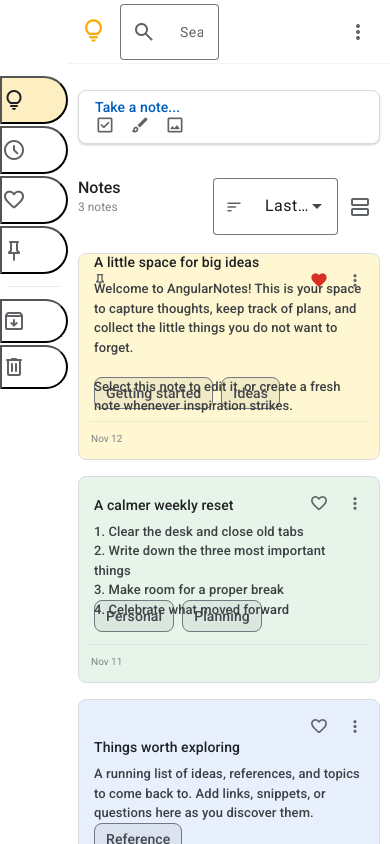
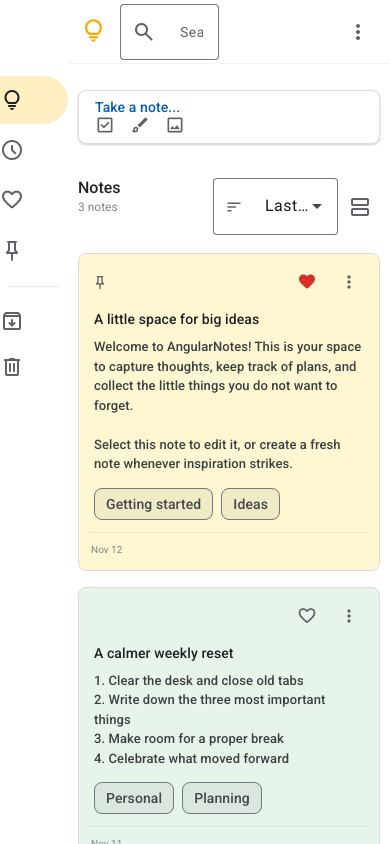
Before and after one commit to bradleysouciercomputer/AngularNotes, an Angular app: page / in a window 390 px wide. Shown: the top 844 px of the page. Built offline with nearby package versions, Linux system fonts and the light colour scheme.

Commit message:
Fix navigation outlines and note card action alignment

```diff
--- a/src/app/app.component.css
+++ b/src/app/app.component.css
@@ -272,3 +272,141 @@
   .sort-field { width: 125px; }
   .notes-controls { gap: 2px; }
 }
+
+/* Navigation and note-card layout corrections */
+.primary-navigation .mat-mdc-list-item,
+.primary-navigation button[mat-list-item] {
+  border: 0 !important;
+  outline: 0;
+  box-shadow: none !important;
+  -webkit-tap-highlight-color: transparent;
+}
+.primary-navigation .mat-mdc-list-item::before,
+.primary-navigation .mat-mdc-list-item::after,
+.primary-navigation button[mat-list-item]::before,
+.primary-navigation button[mat-list-item]::after {
+  border: 0 !important;
+  outline: 0 !important;
+  box-shadow: none !important;
+}
+.primary-navigation .mat-mdc-list-item:not(:focus-visible),
+.primary-navigation button[mat-list-item]:not(:focus-visible) {
+  outline: 0 !important;
+}
+.primary-navigation .mat-mdc-list-item:focus-visible,
+.primary-navigation button[mat-list-item]:focus-visible {
+  outline: 2px solid #1a73e8 !important;
+  outline-offset: -2px;
+}
+
+/* Keep the action row separate from the note text so cards grow with their content. */
+.note-card {
+  display: flex;
+  flex-direction: column;
+  align-self: start;
+  height: auto;
+  overflow: visible;
+}
+.note-card-top {
+  position: relative;
+  z-index: 2;
+  display: flex;
+  flex: 0 0 40px;
+  align-items: center;
+  width: 100%;
+  min-height: 40px;
+  gap: 2px;
+}
+.note-body {
+  position: relative;
+  z-index: 1;
+  display: flex;
+  flex: 0 0 auto;
+  flex-direction: column;
+  align-items: stretch;
+  justify-content: flex-start;
+  width: 100%;
+  height: auto;
+  min-height: 0;
+  overflow: visible;
+  padding: 7px 5px 10px;
+  margin: 0;
+  line-height: 1.5;
+}
+.note-title {
+  flex: 0 0 auto;
+  white-space: normal;
+  overflow-wrap: anywhere;
+}
+.note-text {
+  display: block;
+  flex: 0 0 auto;
+  max-height: none;
+  overflow: visible;
+  -webkit-line-clamp: unset;
+  white-space: pre-wrap;
+  overflow-wrap: anywhere;
+  word-break: normal;
+}
+.note-tags,
+.note-footer {
+  position: relative;
+  z-index: 1;
+  flex: 0 0 auto;
+}
+.list-mode .note-body {
+  min-height: 0;
+}
+.list-mode .note-text {
+  display: -webkit-box;
+  overflow: hidden;
+  -webkit-box-orient: vertical;
+  -webkit-line-clamp: 2;
+  white-space: pre-line;
+}
+
+/* Give the Material icon buttons a true, centered circular hit target and ripple. */
+.card-action.mat-mdc-icon-button {
+  display: inline-flex !important;
+  flex: 0 0 40px;
+  align-items: center !important;
+  justify-content: center !important;
+  width: 40px !important;
+  min-width: 40px !important;
+  height: 40px !important;
+  min-height: 40px !important;
+  margin: 0 !important;
+  padding: 0 !important;
+  border-radius: 50% !important;
+  line-height: 40px !important;
+  text-align: center;
+  vertical-align: middle;
+  box-sizing: border-box;
+  transform: none !important;
+}
+.card-action.mat-mdc-icon-button .mat-mdc-button-touch-target {
+  top: 50%;
+  left: 50%;
+  width: 40px;
+  height: 40px;
+  transform: translate(-50%, -50%);
+}
+.card-action.mat-mdc-icon-button .mat-mdc-button-persistent-ripple,
+.card-action.mat-mdc-icon-button .mdc-icon-button__ripple {
+  inset: 0;
+  border-radius: 50%;
+}
+.card-action.mat-mdc-icon-button mat-icon {
+  display: block;
+  flex: 0 0 20px;
+  width: 20px;
+  height: 20px;
+  margin: 0 !important;
+  padding: 0;
+  font-size: 20px;
+  line-height: 20px;
+  text-align: center;
+}
+@media (max-width: 700px) {
+  .card-action.mat-mdc-icon-button { opacity: 1; }
+}
```
